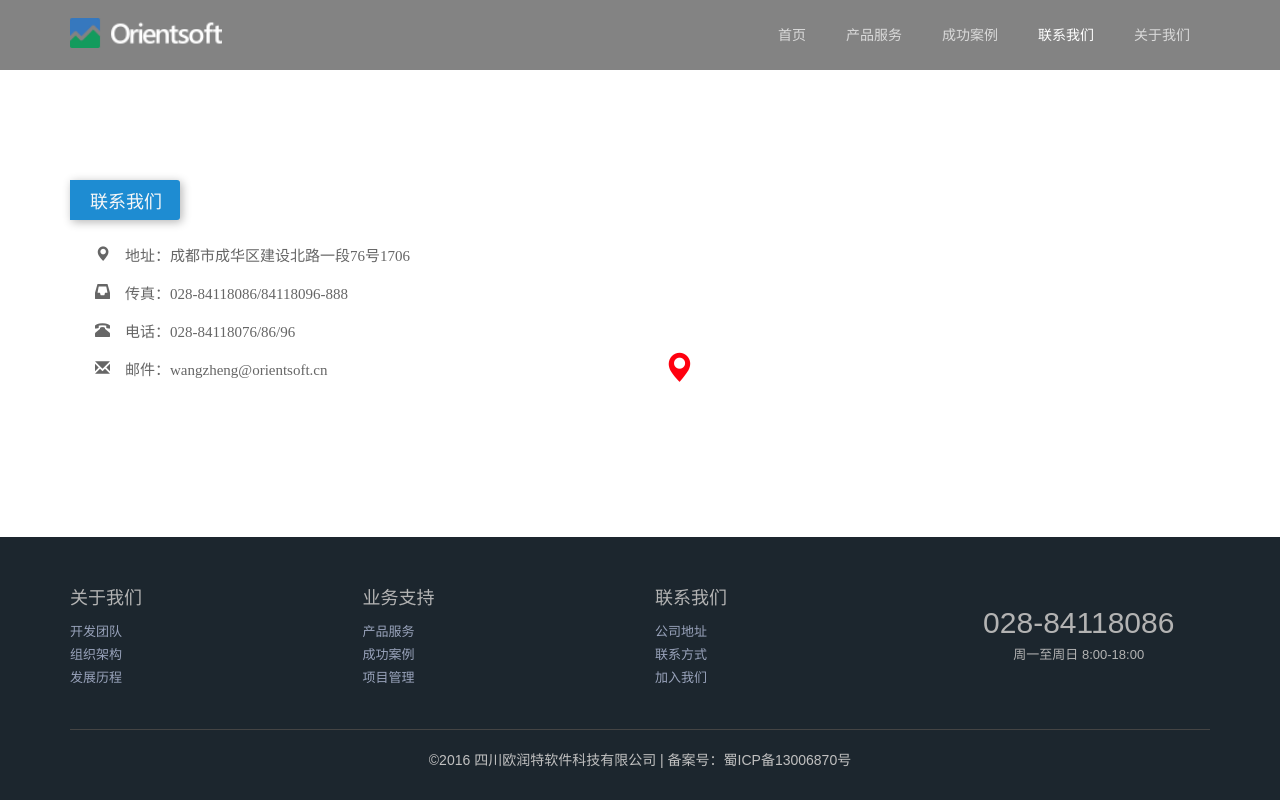
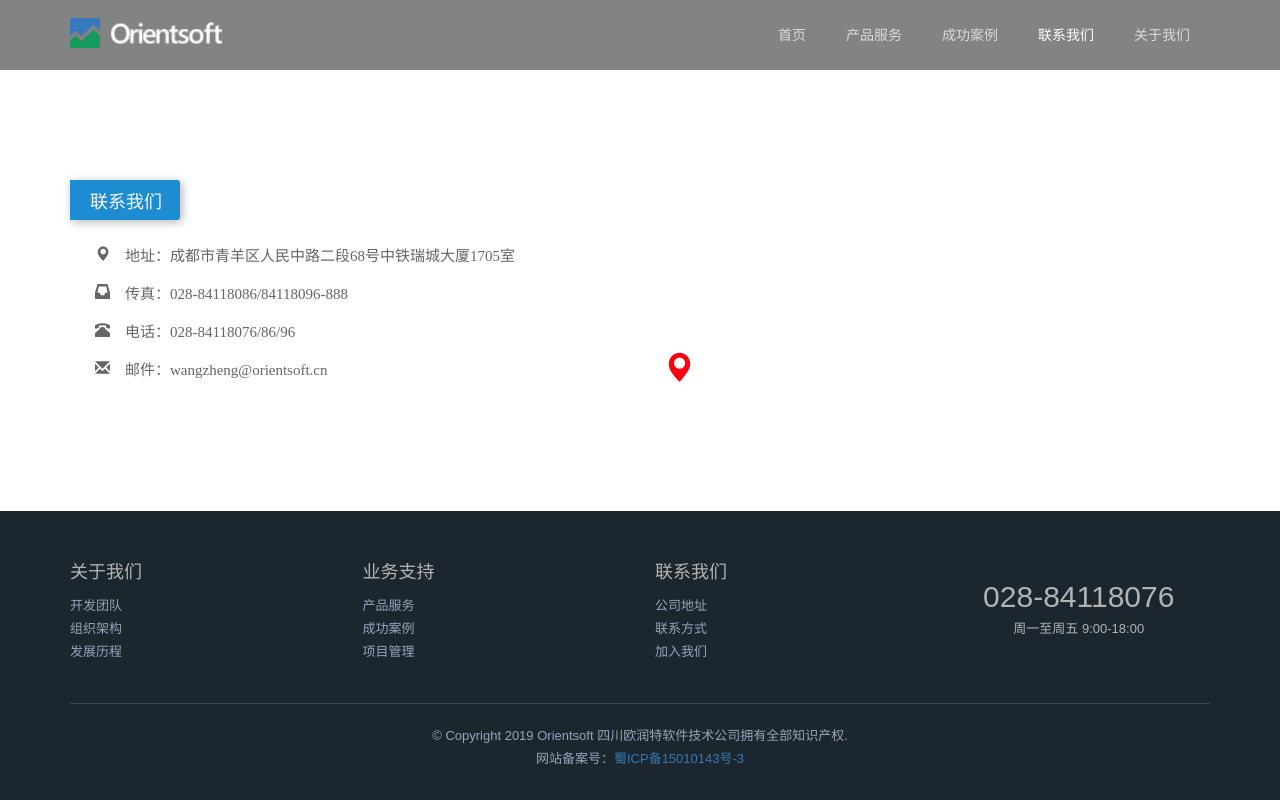
Before and after one commit to sylforever98/orientsoft.cn, a plain HTML site: page contact.html in a window 1280 px wide. Drawn offline with Linux system fonts and the light colour scheme; a script that the page names is missing.

Commit message:
修改电话地址

```diff
--- a/contact.html
+++ b/contact.html
@@ -72,7 +72,7 @@
 <div class="container">
   <div class="contactBox">
     <h2>联系我们</h2>
-    <p><span class="glyphicon glyphicon-map-marker"> 地址：成都市成华区建设北路一段76号1706</span><br>
+    <p><span class="glyphicon glyphicon-map-marker"> 地址：成都市青羊区人民中路二段68号中铁瑞城大厦1705室</span><br>
       <span class="glyphicon glyphicon-inbox"> 传真：028-84118086/84118096-888</span><br>
       <span class="glyphicon glyphicon-phone-alt"> 电话：028-84118076/86/96</span><br>
       <span class="glyphicon glyphicon-envelope"> 邮件：wangzheng@orientsoft.cn</span></p>
@@ -102,13 +102,14 @@
           <a href="about.html"><p>加入我们</p></a>
         </div>
         <div class="col-sm-3 contactPhone">
-          <h3>028-84118086</h3>
-          <P>周一至周日 8:00-18:00</P>
+          <h3>028-84118076</h3>
+          <P>周一至周五 9:00-18:00</P>
         </div>
-      </div>
-      <div class="informationFoot">
-        ©2016 四川欧润特软件科技有限公司 | 备案号：蜀ICP备13006870号
-      </div>
+    </div>
+    <div class="informationFoot">
+        <p>© Copyright 2019 Orientsoft 四川欧润特软件技术公司拥有全部知识产权. </p>
+        <p>网站备案号：<a href="http://www.miitbeian.gov.cn/" target="_blank">蜀ICP备15010143号-3</a></p>
+    </div>
     </div>
   </footer>
 </div>
```
Also changed, not shown: 404.html (+7 -6 lines), about.html (+7 -6 lines), index.html (+7 -6 lines), service.html (+7 -6 lines), success.html (+7 -6 lines).
